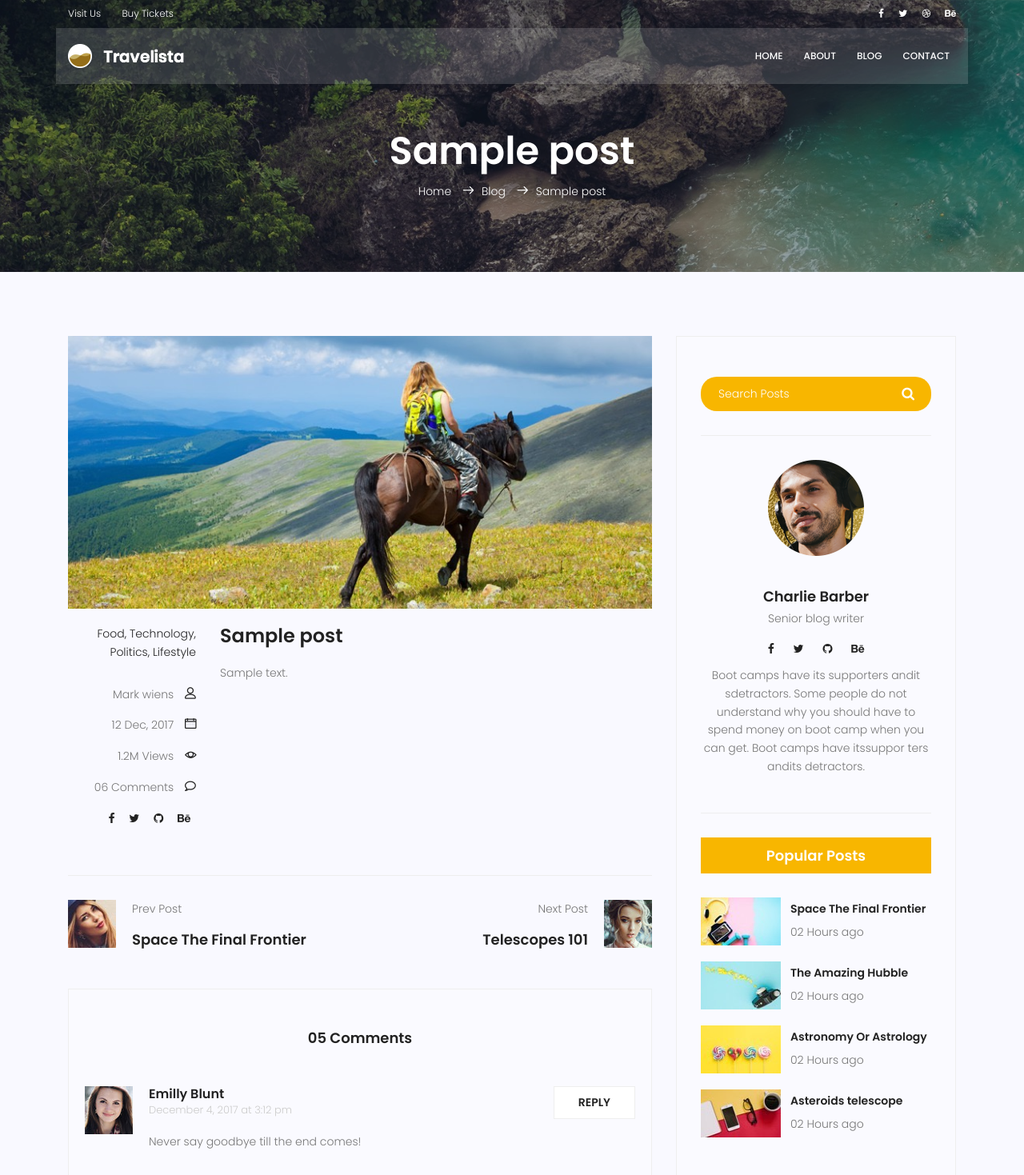
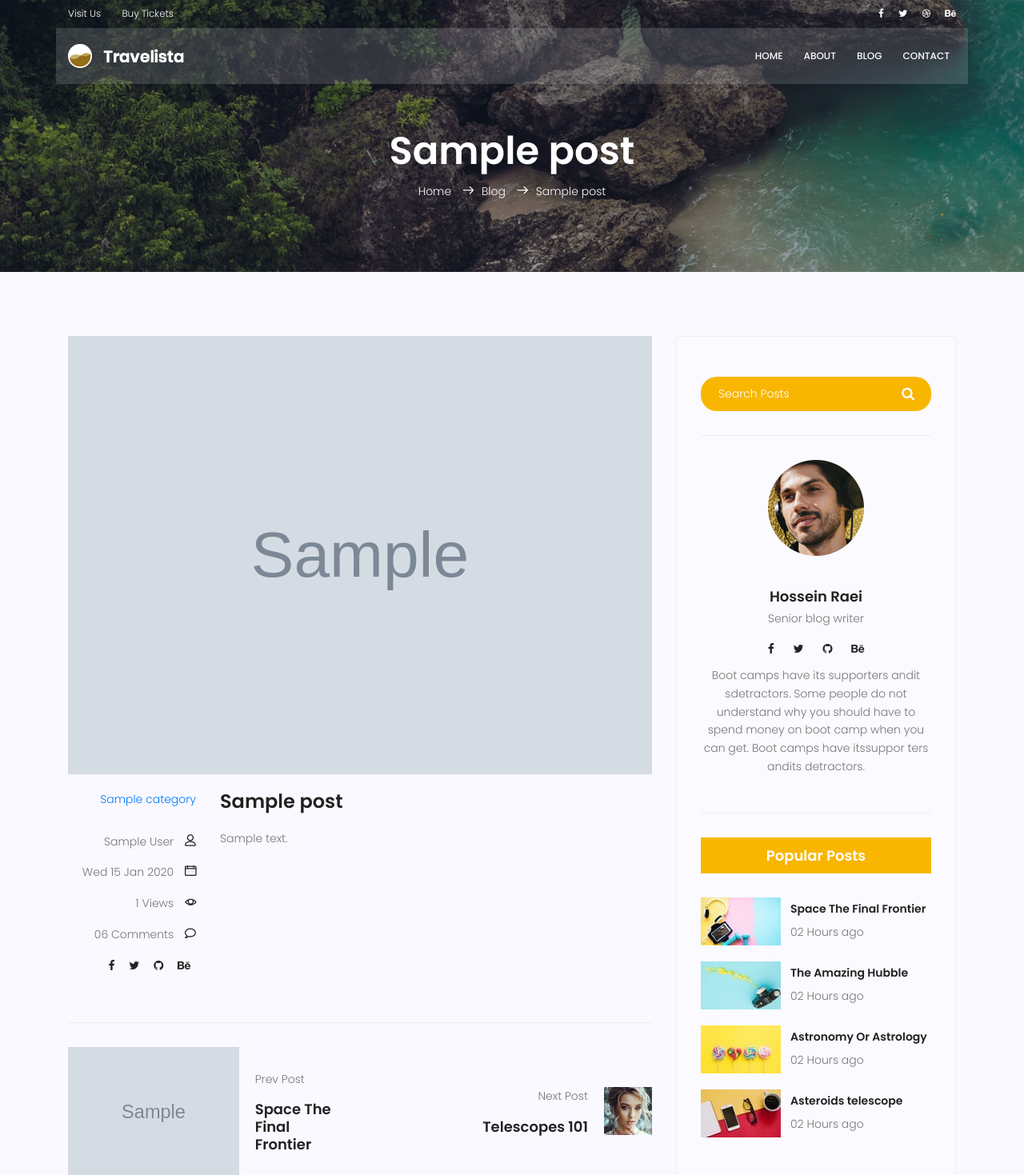
Before and after one commit to hrdip/Hiva-site, a Django app: page /blog/1 in a window 1280 px wide. Shown: the top 1469 px of the page at 80% size. Run offline with Django 3.2, Linux system fonts and the light colour scheme; tables that the repository leaves empty hold one stand-in row (values such as "Sample post"); grey boxes marked "Sample" are stand-in pictures; some libraries are stand-ins or nearby versions.

Commit message:
template tag
use template tag's for look better html files

```diff
--- /dev/null
+++ b/templates/blog/blog_ads.html
@@ -0,0 +1,4 @@
+{% load static %}
+
+<div class="single-sidebar-widget ads-widget">
+    <a href="#"><img class="img-fluid" src="{% static 'img/blog/ads-banner.jpg' %}" alt=""></a>
--- a/templates/blog/blog_single.html
+++ b/templates/blog/blog_single.html
@@ -28,22 +28,21 @@
 				<div class="single-post row">
 					<div class="col-lg-12">
 						<div class="feature-img">
-							<img class="img-fluid" src="{% static 'img/blog/feature-img1.jpg' %}" alt="">
+							<img class="img-fluid" src="{{post.image.url}}" alt="">
 						</div>
 					</div>
 					<div class="col-lg-3  col-md-3 meta-details">
 						<ul class="tags">
-							<li><a href="#">Food,</a></li>
-							<li><a href="#">Technology,</a></li>
-							<li><a href="#">Politics,</a></li>
-							<li><a href="#">Lifestyle</a></li>
+							{% for cat in post.category.all %}
+							    <a href="#">{{ cat.name }}</a>{% if not forloop.last %},{% endif %}
+							{% endfor %}
 						</ul>
 						<div class="user-details row">
-							<p class="user-name col-lg-12 col-md-12 col-6"><a href="#">Mark wiens</a> <span
+							<p class="user-name col-lg-12 col-md-12 col-6"><a href="#">{{post.author.get_full_name}}</a> <span
 									class="lnr lnr-user"></span></p>
-							<p class="date col-lg-12 col-md-12 col-6"><a href="#">12 Dec, 2017</a> <span
+							<p class="date col-lg-12 col-md-12 col-6"><a href="#">{{post.published_date|date:"D d M Y"}}</a> <span
 									class="lnr lnr-calendar-full"></span></p>
-							<p class="view col-lg-12 col-md-12 col-6"><a href="#">1.2M Views</a> <span
+							<p class="view col-lg-12 col-md-12 col-6"><a href="#">{{post.counted_view}} Views</a> <span
 									class="lnr lnr-eye"></span></p>
 							<p class="comments col-lg-12 col-md-12 col-6"><a href="#">06 Comments</a> <span
 									class="lnr lnr-bubble"></span></p>
@@ -67,7 +66,7 @@
 						<div
 							class="col-lg-6 col-md-6 col-12 nav-left flex-row d-flex justify-content-start align-items-center">
 							<div class="thumb">
-								<a href="#"><img class="img-fluid" src="{% static 'img/blog/prev.jpg' %}" alt=""></a>
+								<a href="#"><img class="img-fluid" src="{{post.image.url}}" alt=""></a>
 							</div>
 							<div class="arrow">
 								<a href="#"><span class="lnr text-white lnr-arrow-left"></span></a>
@@ -229,26 +228,7 @@
 							<button type="submit"><i class="fa fa-search"></i></button>
 						</form>
 					</div>
-					<div class="single-sidebar-widget user-info-widget">
-						<img src="{% static 'img/blog/user-info.png' %}" alt="">
-						<a href="#">
-							<h4>Charlie Barber</h4>
-						</a>
-						<p>
-							Senior blog writer
-						</p>
-						<ul class="social-links">
-							<li><a href="#"><i class="fa fa-facebook"></i></a></li>
-							<li><a href="#"><i class="fa fa-twitter"></i></a></li>
-							<li><a href="#"><i class="fa fa-github"></i></a></li>
-							<li><a href="#"><i class="fa fa-behance"></i></a></li>
-						</ul>
-						<p>
-							Boot camps have its supporters andit sdetractors. Some people do not understand why you
-							should have to spend money on boot camp when you can get. Boot camps have itssuppor ters
-							andits detractors.
-						</p>
-					</div>
+					{% include 'blog/blog_writer.html' %}
 					<div class="single-sidebar-widget popular-post-widget">
 						<h4 class="popular-title">Popular Posts</h4>
 						<div class="popular-post-list">
@@ -298,8 +278,7 @@
 							</div>
 						</div>
 					</div>
-					<div class="single-sidebar-widget ads-widget">
-						<a href="#"><img class="img-fluid" src="{% static 'img/blog/ads-banner.jpg' %}" alt=""></a>
+					{% include 'blog/blog_ads.html' %}
 					</div>
 					<div class="single-sidebar-widget post-category-widget">
 						<h4 class="category-title">Post Catgories</h4>
--- /dev/null
+++ b/templates/blog/blog_writer.html
@@ -0,0 +1,21 @@
+{% load static %}
+<div class="single-sidebar-widget user-info-widget">
+    <img src="{% static 'img/blog/user-info.png' %}" alt="">
+    <a href="#">
+        <h4>Hossein Raei</h4>
+    </a>
+    <p>
+        Senior blog writer
+    </p>
+    <ul class="social-links">
+        <li><a href="#"><i class="fa fa-facebook"></i></a></li>
+        <li><a href="#"><i class="fa fa-twitter"></i></a></li>
+        <li><a href="#"><i class="fa fa-github"></i></a></li>
+        <li><a href="#"><i class="fa fa-behance"></i></a></li>
+    </ul>
+    <p>
+        Boot camps have its supporters andit sdetractors. Some people do not understand why you
+        should have to spend money on boot camp when you can get. Boot camps have itssuppor ters
+        andits detractors.
+    </p>
+</div>
```
Also changed, not shown: templates/blog/blog_home.html (+10 -30 lines).
